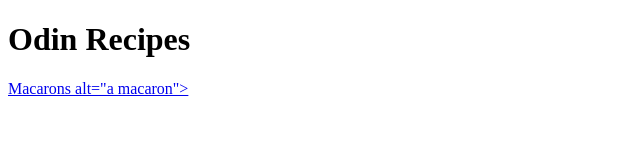
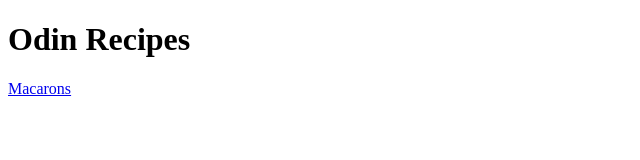
Before and after one commit to ClarissaBanez/odin-recipes, a plain HTML site: page index.html in a window 1280 px wide. Shown: the whole page, without its empty margins (0-640 px from the left). Drawn offline with Linux system fonts and the light colour scheme.

Commit message:
Fix <a> element tag

```diff
--- a/index.html
+++ b/index.html
@@ -8,6 +8,7 @@
 
     <body>
         <h1>Odin Recipes</h1>
-        <a href="recipes/macarons.html">Macarons alt="a macaron"></a>
+        <a href="recipes/macarons.html" alt="a macaron">Macarons</a>
+
     </body>
 </html>
```
